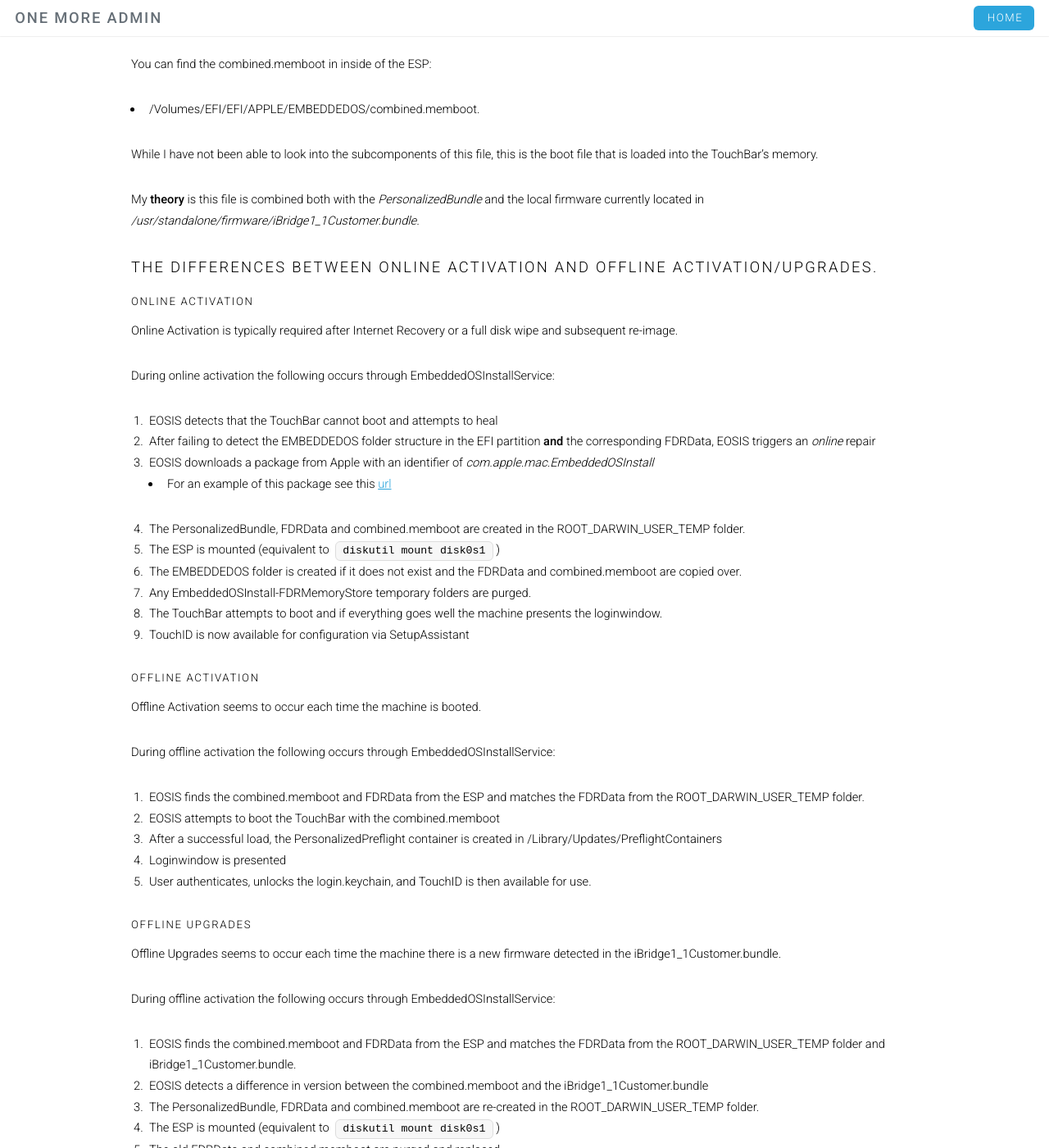
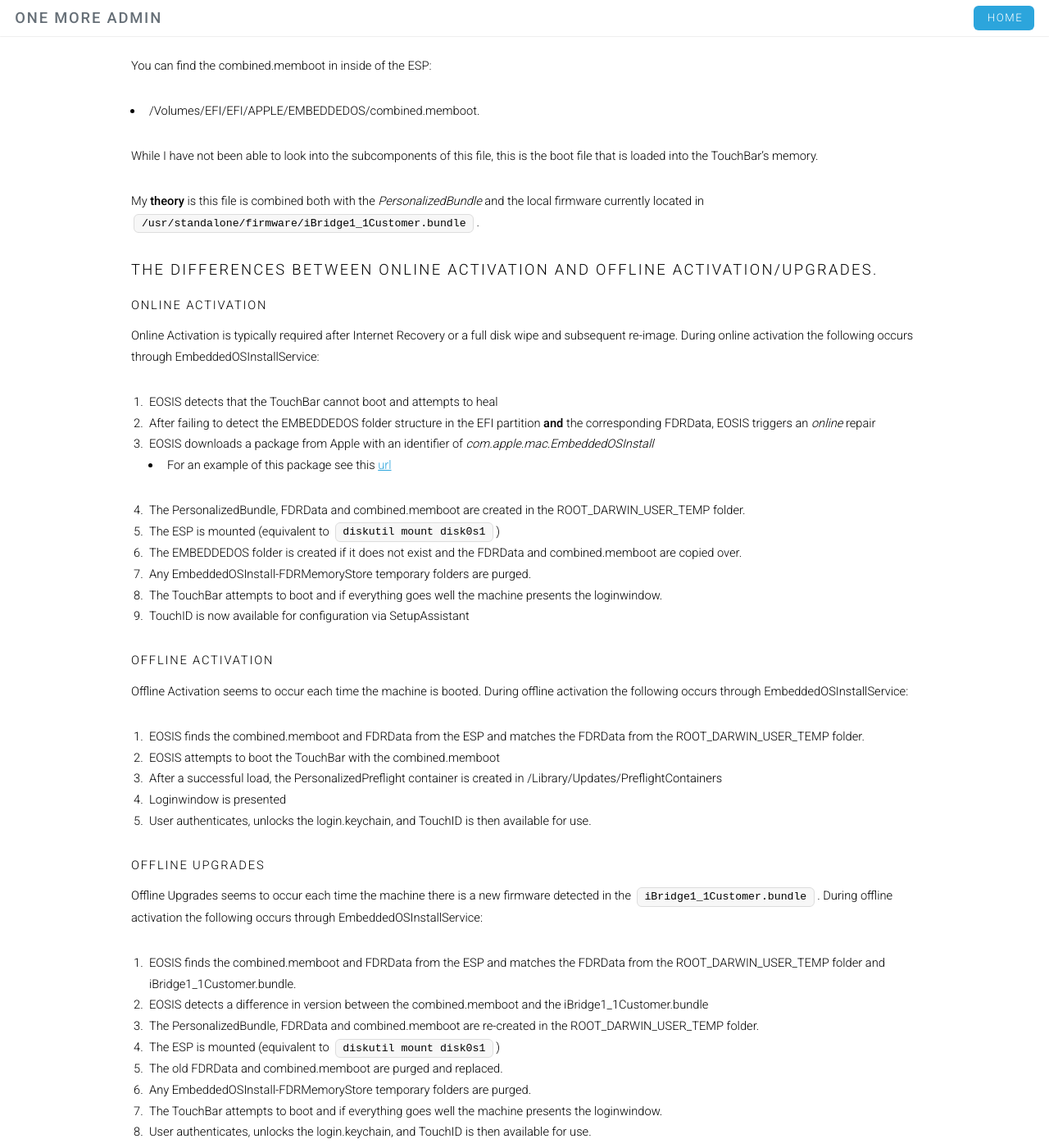
Before and after one commit to erikng/blog.eriknicolasgomez.com, a Jekyll site: the page built from _posts/2016-11-30-the_untouchables_pt_2.md, in a window 1280 px wide and 1400 px high, scrolled down 2591 px. Shown: the whole window at 82% size. Built offline with Jekyll 4.4.1, drawn with Linux system fonts in a browser that asks for light colours; some of the changed text lies outside the part shown.

```diff
--- a/_posts/2016-11-30-the_untouchables_pt_2.md
+++ b/_posts/2016-11-30-the_untouchables_pt_2.md
@@ -30,12 +30,13 @@ More on this soon.
 In the EOSIS logging events, Apple often refers to two items: FDRData and ESP. From what I can tell, FDRData stands for _FirmwareDirectoryRestoreData_ and ESP stands for _EFI System Partition_.
 
 You can find FDRData in inside of the ESP and the root temp directory:
+
 - /Volumes/EFI/EFI/APPLE/EMBEDDEDOS/FDRData
 - /private/var/folders/zz/zyxvpxvq6csfxvn_n0000000000000/T/FDRData
 
 ### PersonalizedBundle
 
-When contacting the internet for activation, a folder is created at ROOT_DARWIN_USER_TEMP_DIR/%RANDOM_GUID%-EmbeddedOSInstall-PersonalizedBundle_.
+When contacting the internet for activation, a folder is created at `ROOT_DARWIN_USER_TEMP_DIR/%RANDOM_GUID%-EmbeddedOSInstall-PersonalizedBundle`.
 
 This bundle contains Apple's signed firmware files (img4 format), and a few plists.
 
@@ -87,19 +88,19 @@ tss-response.plist
 
 ### combined.memboot
 You can find the combined.memboot in inside of the ESP:
+
 - /Volumes/EFI/EFI/APPLE/EMBEDDEDOS/combined.memboot.
 
 While I have not been able to look into the subcomponents of this file, this is the boot file that is loaded into the TouchBar's memory.
 
-My __theory__ is this file is combined both with the _PersonalizedBundle_ and the local firmware currently located in _/usr/standalone/firmware/iBridge1_1Customer.bundle._
+My __theory__ is this file is combined both with the _PersonalizedBundle_ and the local firmware currently located in `/usr/standalone/firmware/iBridge1_1Customer.bundle`.
 
 ### The differences between online activation and offline activation/upgrades.
 
-##### Online Activation
+#### Online Activation
 
-Online Activation is typically required after Internet Recovery or a full disk wipe and subsequent re-image.
+Online Activation is typically required after Internet Recovery or a full disk wipe and subsequent re-image. During online activation the following occurs through EmbeddedOSInstallService:
 
-During online activation the following occurs through EmbeddedOSInstallService:
 1. EOSIS detects that the TouchBar cannot boot and attempts to heal
 2. After failing to detect the EMBEDDEDOS folder structure in the EFI partition __and__ the corresponding FDRData, EOSIS triggers an _online_ repair
 3. EOSIS downloads a package from Apple with an identifier of _com.apple.mac.EmbeddedOSInstall_
@@ -111,22 +112,20 @@ During online activation the following occurs through EmbeddedOSInstallService:
 8. The TouchBar attempts to boot and if everything goes well the machine presents the loginwindow.
 9. TouchID is now available for configuration via SetupAssistant
 
-##### Offline Activation
+#### Offline Activation
 
-Offline Activation seems to occur each time the machine is booted.
+Offline Activation seems to occur each time the machine is booted. During offline activation the following occurs through EmbeddedOSInstallService:
 
-During offline activation the following occurs through EmbeddedOSInstallService:
 1. EOSIS finds the combined.memboot and FDRData from the ESP and matches the FDRData from the ROOT_DARWIN_USER_TEMP folder.
 2. EOSIS attempts to boot the TouchBar with the combined.memboot
 3. After a successful load, the PersonalizedPreflight container is created in /Library/Updates/PreflightContainers
 4. Loginwindow is presented
 5. User authenticates, unlocks the login.keychain, and TouchID is then available for use.
 
-##### Offline Upgrades
+#### Offline Upgrades
 
-Offline Upgrades seems to occur each time the machine there is a new firmware detected in the iBridge1_1Customer.bundle.
+Offline Upgrades seems to occur each time the machine there is a new firmware detected in the `iBridge1_1Customer.bundle`. During offline activation the following occurs through EmbeddedOSInstallService:
 
-During offline activation the following occurs through EmbeddedOSInstallService:
 1. EOSIS finds the combined.memboot and FDRData from the ESP and matches the FDRData from the ROOT_DARWIN_USER_TEMP folder and iBridge1_1Customer.bundle.
 2. EOSIS detects a difference in version between the combined.memboot and the iBridge1_1Customer.bundle
 3. The PersonalizedBundle, FDRData and combined.memboot are re-created in the ROOT_DARWIN_USER_TEMP folder.
@@ -145,8 +144,8 @@ With this I tried multiple re-images and finally found the correct procedure to
 Here are the steps you must do:
 
 - Mount the EFI partition
-- Capture EFI folder from EFI Partition (ex: cp -r /Volumes/EFI/EFI /path/to/EFIbackup)
-- Capture contents of FDRData from preflight folder (ex: cp -r /Volumes/Macintosh\ HD/private/var/folders/zz/zyxvpxvq6csfxvn_n0000000000000/T /path/to/PersonalizedBundleBackup)
+- Capture EFI folder from EFI Partition (ex: `cp -r /Volumes/EFI/EFI /path/to/EFIbackup`)
+- Capture contents of FDRData from preflight folder (ex: `cp -r /Volumes/Macintosh\ HD/private/var/folders/zz/zyxvpxvq6csfxvn_n0000000000000/T /path/to/PersonalizedBundleBackup`)
 - Destroy entire disk
 - Apply image
 - Copy EFI folder back to new ESP
@@ -155,7 +154,7 @@ Here are the steps you must do:
 
 If done correctly, you should be presented the normal SetupAssistant without the Critical Update required message.
 
-##### Caveats
+#### Caveats
 - In order to capture the contents of the FDRData and preflight folders from a FileVault encrypted volume, you will need to unlock this disk. This may be a tall order if you still require 100% automation.
 - It is currently unknown what would happen if you capture a combined.memboot and FDRData on an older OS (Ex. 10.12.1) and then apply it to a newer OS image (10.12.2 once it is released).
 - __Apple may not like us doing this and could break it at any time.__
```
